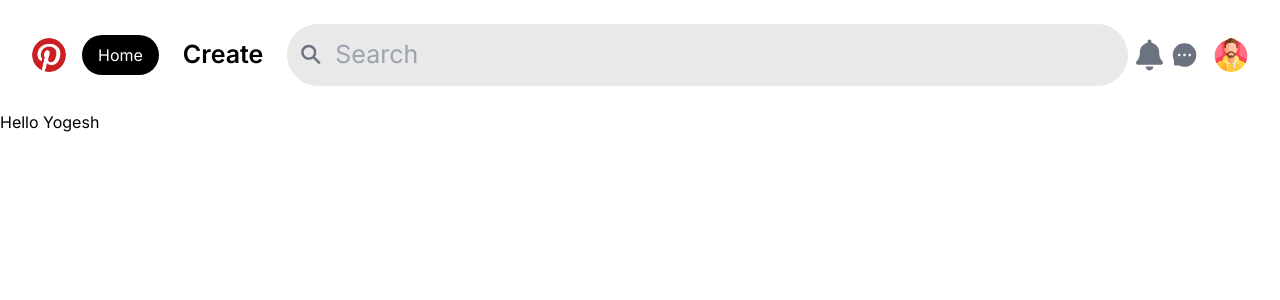
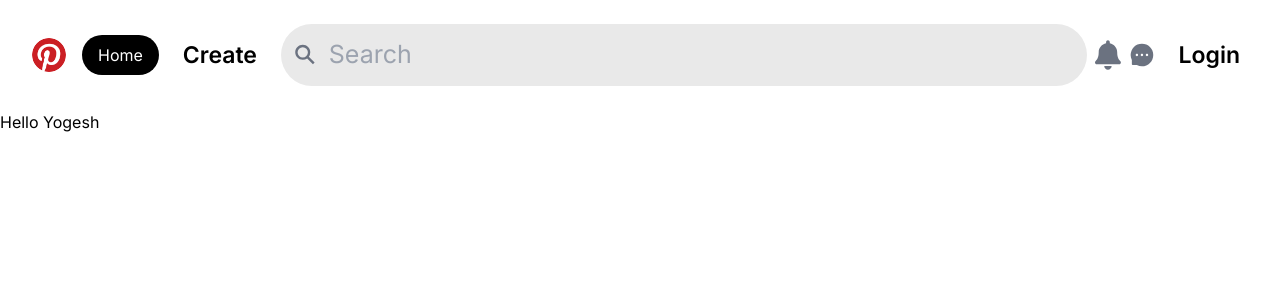
Before and after one commit to yogeshNavghane67/pinterest-app, a Next.js app: page / in a window 1280 px wide. Shown: the top 300 px of the page. Built offline with nearby package versions, Linux system fonts and the light colour scheme; no server answers.

Commit message:
Authentication

```diff
--- /dev/null
+++ b/app/Provider.tsx
@@ -0,0 +1,13 @@
+"use client"
+import React from 'react'
+import { SessionProvider } from "next-auth/react"
+
+function Provider({children}) {
+  return (
+    <SessionProvider>
+      {children}
+    </SessionProvider>
+  )
+}
+
+export default Provider
--- /dev/null
+++ b/app/api/auth/[...nextauth]/route.js
@@ -0,0 +1,18 @@
+import NextAuth from "next-auth"
+import GoogleProvider from "next-auth/providers/google";
+const handler = NextAuth({
+    providers: [
+        GoogleProvider({
+          clientId: process.env.GOOGLE_CLIENT_ID,
+          clientSecret: process.env.GOOGLE_CLIENT_SECRET
+        }),
+
+      ],
+      // Callbacks for various authentication events
+
+
+},
+
+)
+
+export { handler as GET, handler as POST }
--- a/app/components/Header.tsx
+++ b/app/components/Header.tsx
@@ -1,10 +1,16 @@
+"use client"
 import Image from "next/image";
 import React from "react";
 import { IoSearchSharp } from "react-icons/io5";
 import { FaBell } from "react-icons/fa";
 import { AiFillMessage } from "react-icons/ai";
+import { useSession, signIn, signOut } from "next-auth/react"
+
 
 function Header() {
+    const { data: session } = useSession();
+
+    console.log(session);
   return (
     <div className="flex gap-3 md:gap-2 items-center p-6" >
       <Image
@@ -17,7 +23,7 @@
       <button className="bg-black text-white p-2 px-4 rounded-full hidden md:block">
         Home
       </button>
-      <button className="font-semibold p-2 px-4 rounded-full text-[25px]">Create</button>
+      <button className="font-semibold p-2 px-4 rounded-full text-[23px]">Create</button>
       <div className='bg-[#e9e9e9] p-3 gap-3 items-center rounded-full w-full hidden md:flex'>
         <IoSearchSharp className="text-[25px] text-gray-500" />
         <input
@@ -29,13 +35,14 @@
       <IoSearchSharp className="text-[25px] text-gray-500 md:hidden" />
       <FaBell className="text-[25px] md:text-[40px] text-gray-500 cursor-pointer" />
       <AiFillMessage className="text-[25px] md:text-[40px] text-gray-500 cursor-pointer" />
-      <Image
-        src="/man.png"
+      {session?.user? <Image
+        src={session?.user?.image}
         alt="user-image"
         width={50}
         height={50}
         className="hover:bg-gray-300 p-2 rounded-full cursor-pointer"
-      />
+      />:
+      <button className="font-semibold p-2 px-4 rounded-full text-[23px]" onClick={() => signIn()}>Login</button>}
     </div>
   );
 }
--- a/app/layout.tsx
+++ b/app/layout.tsx
@@ -2,6 +2,7 @@
 import { Inter } from "next/font/google";
 import "./globals.css";
 import Header from "./components/Header";
+import Provider from "./Provider";
 
 const inter = Inter({ subsets: ["latin"] });
 
@@ -18,8 +19,10 @@
   return (
     <html lang="en">
       <body className={inter.className}>
-        <Header />
-        {children}
+        <Provider>
+          <Header />
+          {children}
+        </Provider>
       </body>
     </html>
   );
--- a/next.config.js
+++ b/next.config.js
@@ -1,4 +1,8 @@
 /** @type {import('next').NextConfig} */
-const nextConfig = {}
+const nextConfig = {
+    images:{
+        domains:['lh3.googleusercontent.com']
+    }
+}
 
 module.exports = nextConfig
--- a/package.json
+++ b/package.json
@@ -10,6 +10,7 @@
   },
   "dependencies": {
     "next": "14.0.4",
+    "next-auth": "^4.24.5",
     "react": "^18",
     "react-dom": "^18",
     "react-icons": "^4.12.0"
--- a/tsconfig.json
+++ b/tsconfig.json
@@ -22,6 +22,6 @@
       "@/*": ["./*"]
     }
   },
-  "include": ["next-env.d.ts", "**/*.ts", "**/*.tsx", ".next/types/**/*.ts"],
+  "include": ["next-env.d.ts", "**/*.ts", "**/*.tsx", ".next/types/**/*.ts", "app/api/auth/[...nextauth]/route.js"],
   "exclude": ["node_modules"]
 }
```
Also changed, not shown: 2 other files (tests, documents, lock files or other folders).
